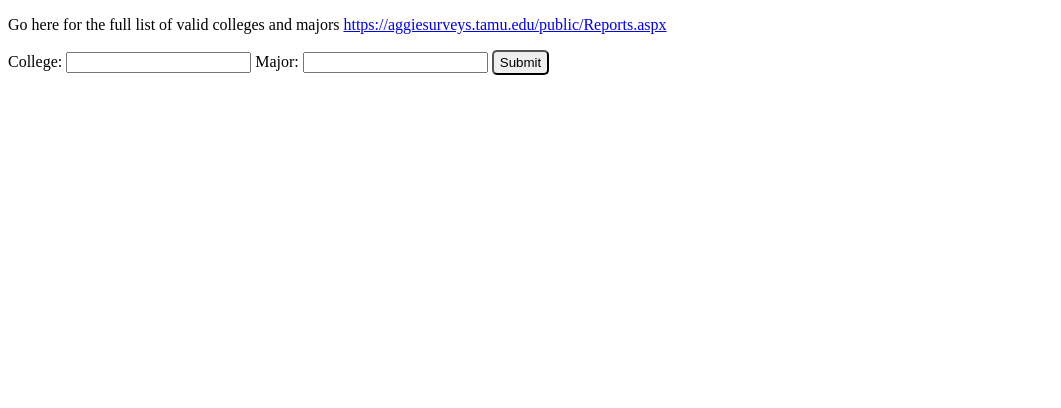
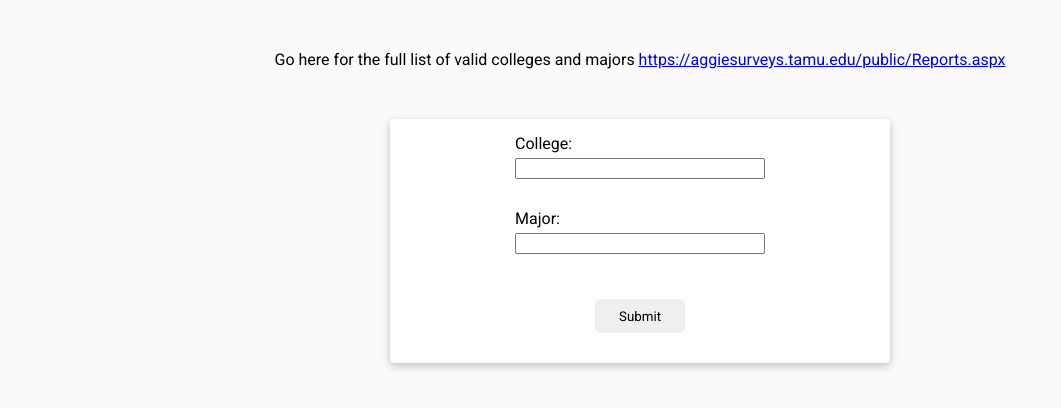
Before and after one commit to Kswierk/TamuJobWebscraper, a website: page public/index.html in a window 1280 px wide. Shown: the whole page, without its empty margins (0-1061 px from the left). Drawn offline with Linux system fonts and the light colour scheme.

Commit message:
added basic styling

```diff
--- a/public/index.html
+++ b/public/index.html
@@ -5,15 +5,21 @@
     <meta charset="utf-8" />
     <script src="index.js"></script>
     <link rel="stylesheet" href="styles.css">
+    <link rel="preconnect" href="https://fonts.gstatic.com">
+    <link href="https://fonts.googleapis.com/css2?family=Roboto:wght@300;400;500&display=swap" rel="stylesheet">
 </head>
 
 <body>
-    <p>Go here for the full list of valid colleges and majors <a href="https://aggiesurveys.tamu.edu/public/Reports.aspx">https://aggiesurveys.tamu.edu/public/Reports.aspx</a></p>
+    <p id="informative">Go here for the full list of valid colleges and majors <a href="https://aggiesurveys.tamu.edu/public/Reports.aspx">https://aggiesurveys.tamu.edu/public/Reports.aspx</a></p>
     <div id="majorSearchContainer">
+        <div class="flex-wraper">
         <label for="college">College: </label>
         <input id="college" type="test" class="entry">
+    </div>
+    <div class="flex-wraper">
         <label for="major">Major: </label>
         <input id="major" type="test" class="entry">
+    </div>
         <input type="submit" id="btn">
     </div>
     <div hidden="true" id="jobSearchContainer">
--- a/public/styles.css
+++ b/public/styles.css
@@ -1,3 +1,14 @@
+*{
+    box-sizing: border-box;
+    padding:0;
+    margin: 0;
+    font-family: 'Roboto', sans-serif;
+}
+body{
+    background-color: rgb(250, 250, 250);
+
+}
+
 #companyHeader {
     cursor: pointer;
 }
@@ -12,13 +23,58 @@
 
 #btn {
     border-radius: 5px;
-    height: 25px;
+    border:none;
+    padding: .6rem 1.5rem;
+    margin: 30px 0;
+    cursor: pointer;
+}
+
+input:focus{
+    outline: none;
 }
 
 #btn:disabled {
     animation: fading 2s infinite;
     -webkit-animation: fading 2s infinite;
 }
+
+
+
+#majorSearchContainer{
+    max-width: 500px;
+    display:flex;
+    flex-direction: column;
+    align-items: center;
+    margin: 0 auto;
+    box-shadow: rgba(0, 0, 0, 0.24) 0px 3px 8px;
+    background-color: white;
+    border-radius: 4px;
+}
+
+.flex-wraper{
+    display: flex;
+    flex-direction:column;
+    margin: 15px auto;
+    width: 50%;
+}
+
+label {
+    margin-bottom: 5px;
+}
+
+#major,
+#college {
+padding: 1px;
+}
+
+
+
+#informative{
+margin: 50px auto;
+text-align: center;
+}
+
+
 
 @keyframes fading {
     0% {
```
